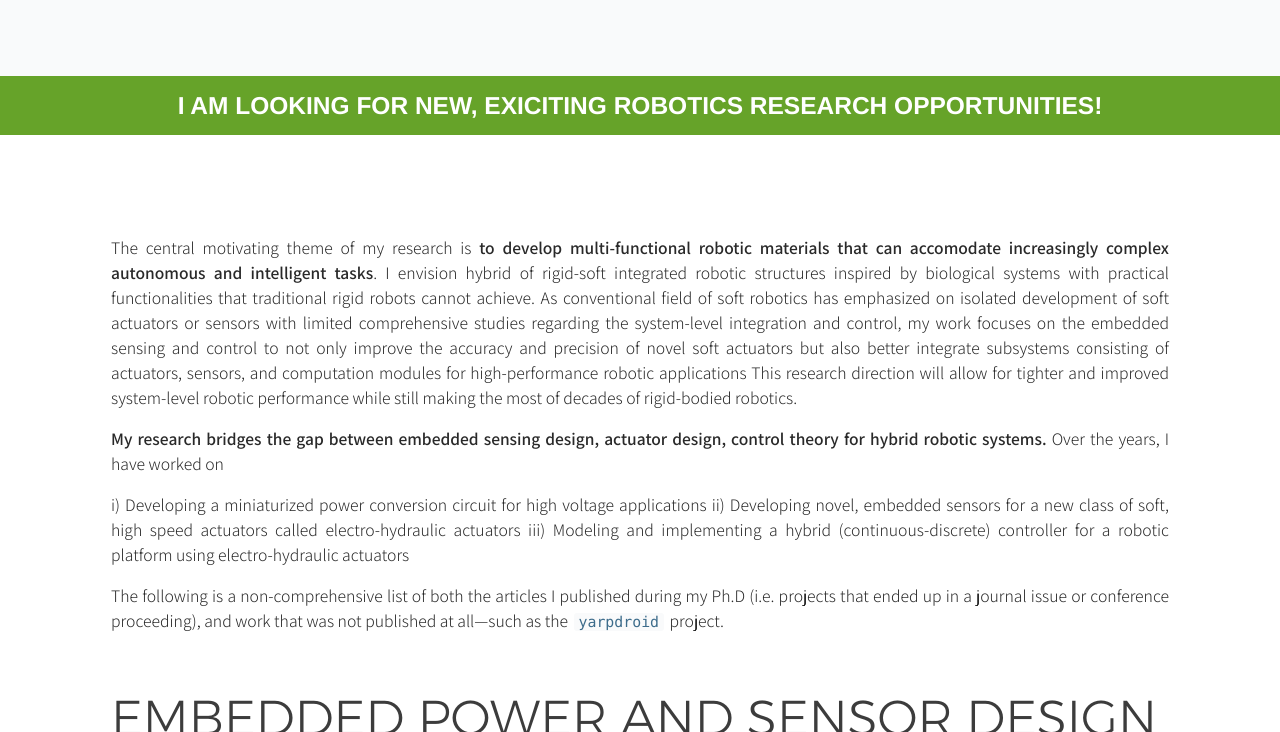
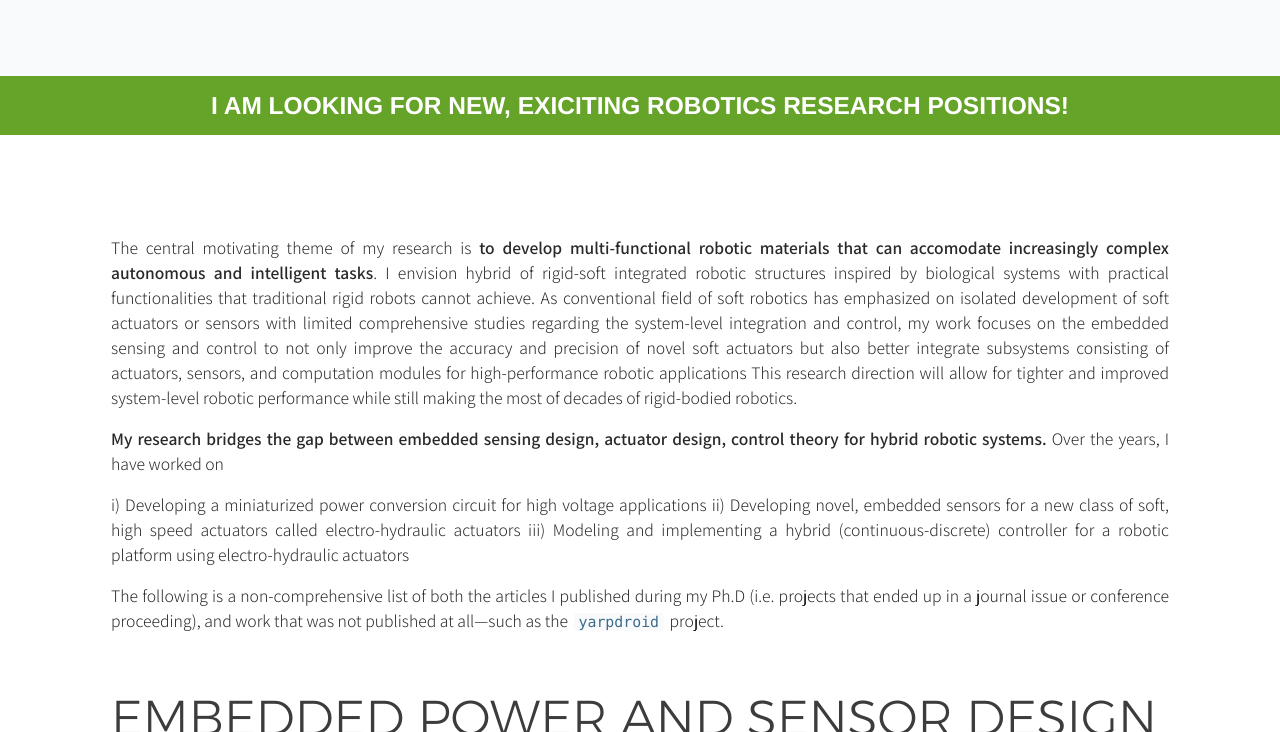
Before and after one commit to KhoiDLy/KhoiDLy.github.io, a Jekyll site: the page built from index.html, in a window 1280 px wide and 900 px high, scrolled down 482 px, cut to the strip 168-900 px from the top of the window. Built offline with Jekyll 4.4.1, drawn with Linux system fonts in a browser that asks for light colours; nearby versions of some CDN libraries; some web fonts are replaced; some of the changed text lies outside the part shown.

Commit message:
Update _config.yml

```diff
--- a/_config.yml
+++ b/_config.yml
@@ -29,7 +29,7 @@ social:
 
 logo: /img/logo.svg
 
-banner: "I am looking for new, exiciting robotics research opportunities!"
+banner: "I am looking for new, exiciting robotics research Positions!"
 #banner-link: http://correll.cs.colorado.edu/
 
 # Postal address (add as many lines as necessary)
@@ -81,7 +81,7 @@ defaults:
       subcategory: "Integrated system and controller design"
   -
     scope:
-      path: "_posts/research/Embedded driver and sensor design"
+      path: "_posts/research/Embedded Power and sensor design"
     values:
       subcategory: "Embedded driver and sensor design"
   -
```
